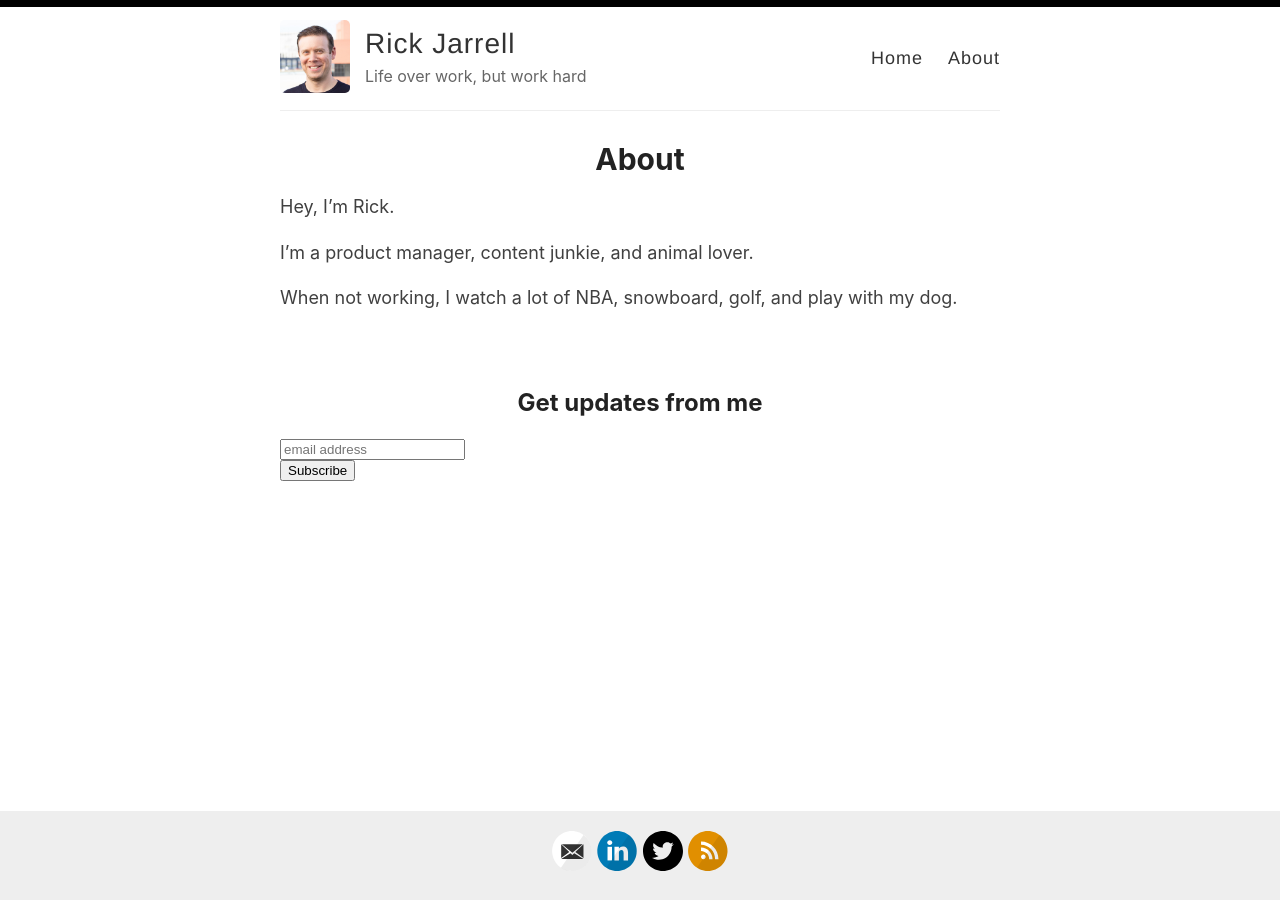
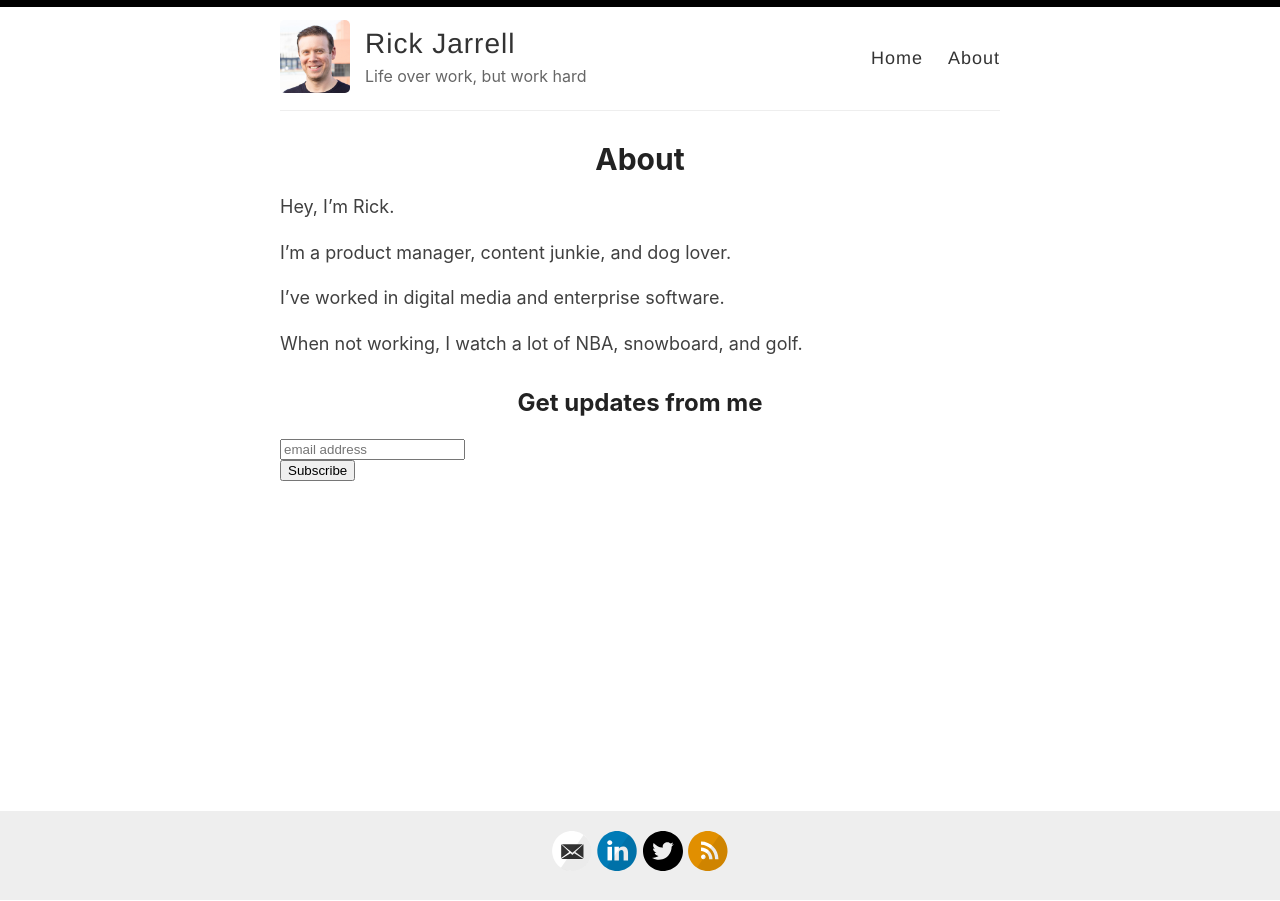
Before and after one commit to rickjarrell/backupblog, a Jekyll site: the page built from _pages/about.md, in a window 1280 px wide. Built offline with Jekyll 4.4.1, drawn with Linux system fonts in a browser that asks for light colours; comment, search, counter and statistics services are not loaded.

Commit message:
Update about.md

```diff
--- a/_pages/about.md
+++ b/_pages/about.md
@@ -6,10 +6,11 @@ permalink: /about/
 
 Hey, I'm Rick.
 
-I'm a product manager, content junkie, and animal lover.
+I'm a product manager, content junkie, and dog lover.
 
-When not working, I watch a lot of NBA, snowboard, golf, and play with my dog.
+I've worked in digital media and enterprise software.
 
+When not working, I watch a lot of NBA, snowboard, and golf.
 <br/>
 
 ## Get updates from me
```
